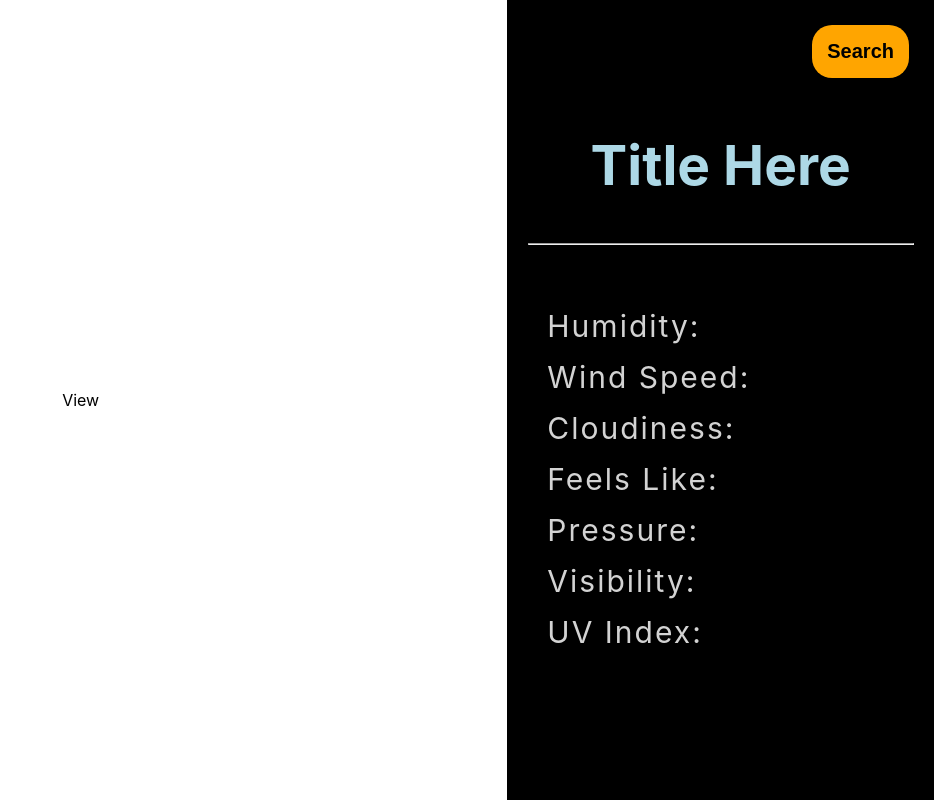
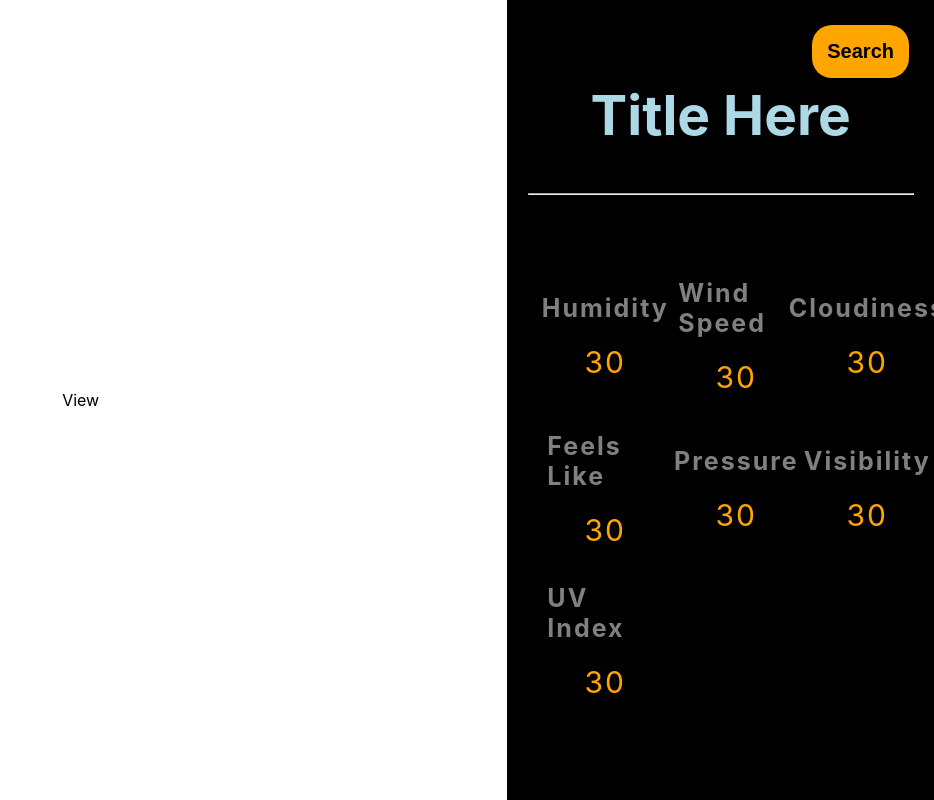
Before and after one commit to Dev-MostafaAzari/Weather-App, a React (Create React App) app: page / in a window 1280 px wide. Shown: the whole page, without its empty margins (346-1280 px from the left). Built offline with nearby package versions, Linux system fonts and the light colour scheme.

Commit message:
StatsStyleChange

```diff
--- a/src/components/States/States.js
+++ b/src/components/States/States.js
@@ -34,13 +34,48 @@ const States=()=>{
                     <motion.hr initial={{width:0}} whileInView={{width:"90%",transition:{type:"spring",stiffness:50}}} className="hr"/>
                     <div className="StatsData">
                         <motion.ul variants={StatsDataVariants} initial="start" whileInView="end" className="WeatherData">
-                            <motion.li variants={StatsDataVariants}>Humidity:</motion.li>
-                            <motion.li variants={StatsDataVariants}>Wind Speed:</motion.li>
-                            <motion.li variants={StatsDataVariants}>Cloudiness:</motion.li>
-                            <motion.li variants={StatsDataVariants}>Feels Like:</motion.li>
-                            <motion.li variants={StatsDataVariants}>Pressure:</motion.li>
-                            <motion.li variants={StatsDataVariants}>Visibility:</motion.li>
-                            <motion.li variants={StatsDataVariants}>UV Index:</motion.li>
+                            <motion.li variants={StatsDataVariants}>
+                                <div className="ItemData">
+                                    <h2>Humidity</h2>
+                                    <span>30</span>
+                                </div>
+                            </motion.li>
+                            <motion.li variants={StatsDataVariants}>
+                                <div className="ItemData">
+                                    <h2>Wind Speed</h2>
+                                    <span>30</span>
+                                </div>
+                            </motion.li>
+                            <motion.li variants={StatsDataVariants}>
+                                <div className="ItemData">
+                                    <h2>Cloudiness</h2>
+                                    <span>30</span>
+                                </div>
+                            </motion.li>
+                            <motion.li variants={StatsDataVariants}>
+                                <div className="ItemData">
+                                    <h2>Feels Like</h2>
+                                    <span>30</span>
+                                </div>
+                            </motion.li>
+                            <motion.li variants={StatsDataVariants}>
+                                <div className="ItemData">
+                                    <h2>Pressure</h2>
+                                    <span>30</span>
+                                </div>
+                            </motion.li>
+                            <motion.li variants={StatsDataVariants}>
+                                <div className="ItemData">
+                                    <h2>Visibility</h2>
+                                    <span>30</span>
+                                </div>
+                            </motion.li>
+                            <motion.li variants={StatsDataVariants}>
+                                <div className="ItemData">
+                                    <h2>UV Index</h2>
+                                    <span>30</span>
+                                </div>
+                            </motion.li>
                         </motion.ul>
                     </div>
                 </div>
--- a/src/styles/States.css
+++ b/src/styles/States.css
@@ -66,7 +66,31 @@
     font-size: 30px;
     letter-spacing: 2px;
     display: flex;
-    flex-direction: column;
+    flex-direction: row;
     gap: 15px;
     color: lightgray;
+    flex-wrap: wrap;
 }
+.WeatherData li
+{
+    display: block;
+    width: 30%;
+}
+.ItemData
+{
+    width: 100%;
+    height: 100%;
+    display: flex;
+    flex-direction: column;
+    justify-content: center;
+    align-items: center;
+}
+.ItemData h2
+{
+    font-size: 25px;
+    color: gray;
+}
+.ItemData span
+{
+    color:orange;
+}
```
